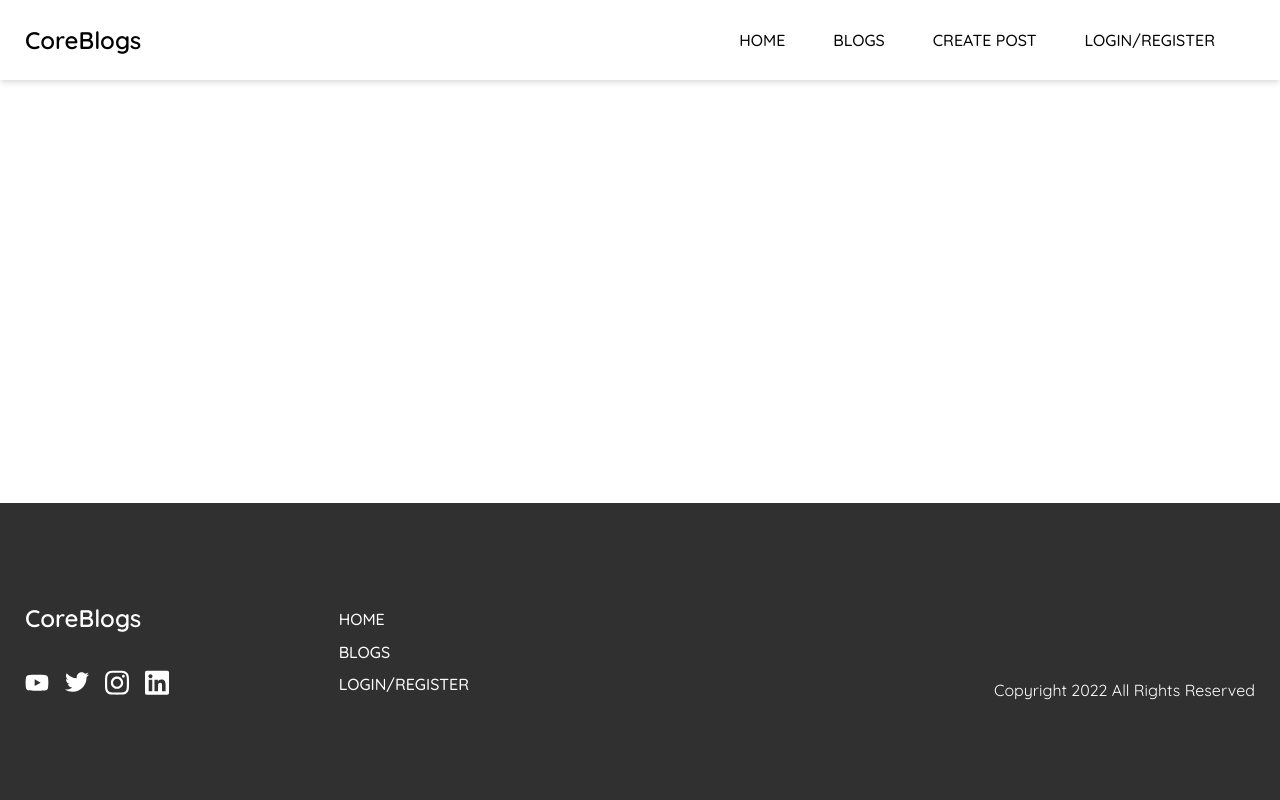
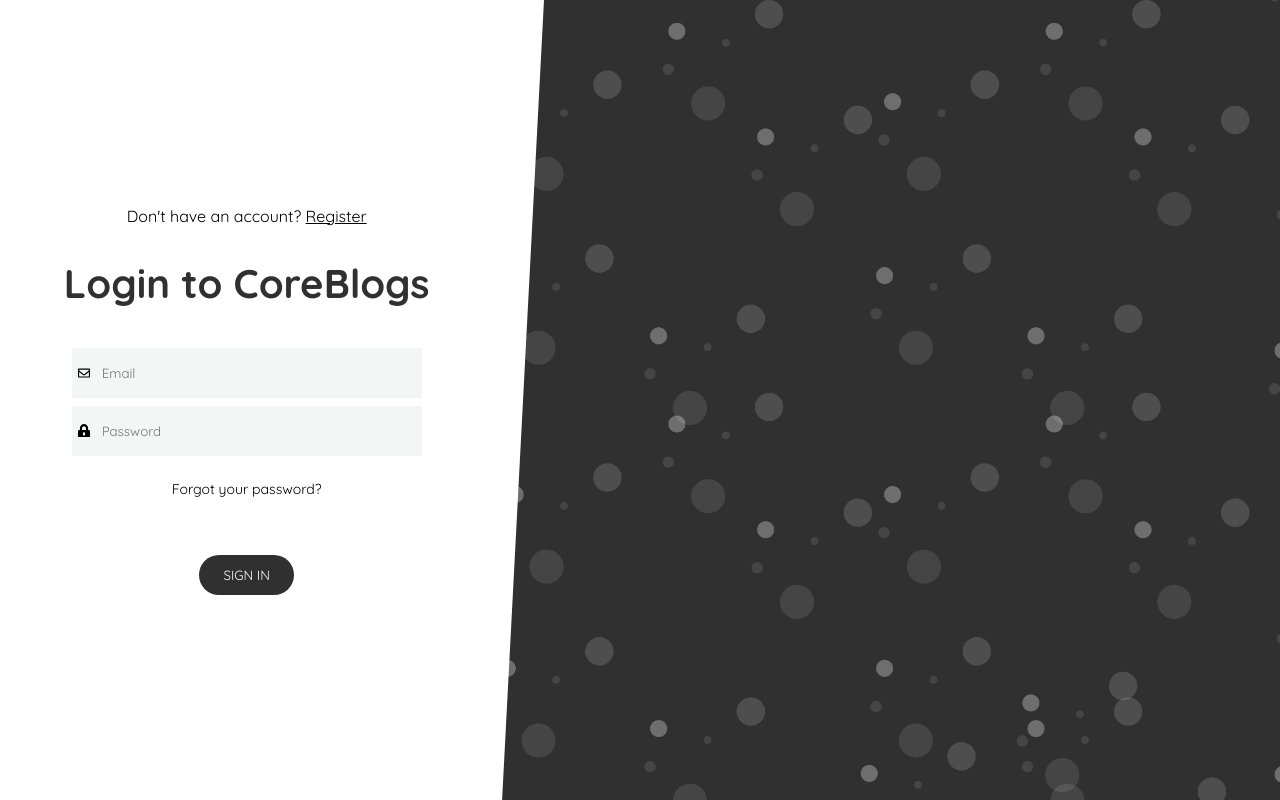
Before and after one commit to daryn-brown/coreblogs, a Vue app: page /login in a window 1280 px wide. Built offline with nearby package versions, Linux system fonts and the light colour scheme; what vue2-editor would draw is missing.

Commit message:
Added routing. Completed Login page.

```diff
--- a/src/App.vue
+++ b/src/App.vue
@@ -1,9 +1,9 @@
 <template>
   <div class="app-wrapper">
     <div class="app">
-      <Navigation/>
+      <Navigation v-if="!navigation" />
       <router-view />
-      <Footer/>
+      <Footer v-if="!navigation"/>
     </div>
   </div>
 </template>
@@ -15,12 +15,28 @@
   name: "app",
   components: { Navigation, Footer },
   data() {
-    return {};
+    return {
+      navigation: null,
+    };
   },
-  created() {},
+  created() {
+    this.checkRoute();
+  },
   mounted() {},
-  methods: {},
-  watch: {},
+  methods: {
+    checkRoute() {
+      if (this.$route.name === "Login" || this.$route.name === "Register" || this.$route.name === "ForgotPassword") {
+        this.navigation = true;
+        return;
+      }
+        this.navigation = false;
+    },
+  },
+  watch: {
+    $route() {
+      this.checkRoute();
+    }
+  },
 };
 </script>
 
@@ -126,7 +142,7 @@
   padding: 80px 16px;
   background-color: #f1f1f1;
   @media(min-width: 500px) {
-    padding: 100px 16px;
+    padding: 270px 16px;
   }
 
   .blog-cards {
--- a/src/components/BlogCard.vue
+++ b/src/components/BlogCard.vue
@@ -1,6 +1,6 @@
 <template>
   <div class="blog-card">
-      <div class="icons">
+      <div v-show="editPost" class="icons">
         <div class="icon">
           <Edit class="edit"/>
         </div>
@@ -30,6 +30,11 @@
         Arrow,
         Edit,
         Delete,
+    },
+    computed: {
+        editPost() {
+            return this.$store.state.editPost;
+        },
     },
 };
 </script>
--- a/src/components/Navigation.vue
+++ b/src/components/Navigation.vue
@@ -6,8 +6,8 @@
         </div>
         <div class="nav-links">
             <ul v-show="!mobile">
-                <router-link class="link" to="#">Home</router-link>
-                <router-link class="link" to="#">Blogs</router-link>
+                <router-link class="link" :to="{ name: 'Home' }">Home</router-link>
+                <router-link class="link" :to="{name: 'Blogs'}">Blogs</router-link>
                 <router-link class="link" to="#">Create Post</router-link>
                 <router-link class="link" to="#">Login/Register</router-link>
             </ul>
@@ -16,8 +16,8 @@
     <menuIcon @click="toggleMobileNav" class="menu-icon" v-show="mobile" />
     <transition name="mobile-nav">
         <ul class="mobile-nav" v-show="mobileNav">
-            <router-link class="link" to="#">Home</router-link>
-            <router-link class="link" to="#">Blogs</router-link>
+            <router-link class="link" :to="{ name: 'Home' }">Home</router-link>
+            <router-link class="link" :to="{name: 'Blogs'}">Blogs</router-link>
             <router-link class="link" to="#">Create Post</router-link>
             <router-link class="link" to="#">Login/Register</router-link>
         </ul>
--- a/src/router/index.js
+++ b/src/router/index.js
@@ -1,6 +1,10 @@
 import Vue from "vue";
 import VueRouter from "vue-router";
 import Home from "../views/Home.vue";
+import Blogs from "../views/Blogs.vue";
+import Login from "../views/Login.vue";
+import Register from "../views/Register.vue";
+import ForgotPassword from "../views/ForgotPassword.vue";
 
 Vue.use(VueRouter);
 
@@ -9,6 +13,41 @@
     path: "/",
     name: "Home",
     component: Home,
+    meta: {
+      title: "Home",
+    },
+  },
+  {
+    path: "/blogs",
+    name: "Blogs",
+    component: Blogs,
+    meta: {
+      title: "Blogs",
+    },
+  },
+  {
+    path: "/login",
+    name: "Login",
+    component: Login,
+    meta: {
+      title: "Login",
+    },
+  },
+  {
+    path: "/register",
+    name: "Register",
+    component: Register,
+    meta: {
+      title: "Register",
+    },
+  },
+  {
+    path: "/forgot-password",
+    name: "ForgotPassword",
+    component: ForgotPassword,
+    meta: {
+      title: "Forgot Password",
+    },
   },
 ];
 
@@ -18,4 +57,9 @@
   routes,
 });
 
+router.beforeEach((to, from, next) => {
+  document.title = `${to.meta.title} | CoreBlogs`;
+  next();
+});
+
 export default router;
--- a/src/store/index.js
+++ b/src/store/index.js
@@ -5,11 +5,35 @@
 
 export default new Vuex.Store({
   state: {
+    sampleBlogCards: [
+      {
+        blogTitle: "Blog Card #1",
+        blogCoverPhoto: "stock-1",
+        blogDate: "May 1, 2021",
+      },
+      {
+        blogTitle: "Blog Card #2",
+        blogCoverPhoto: "stock-2",
+        blogDate: "May 1, 2021",
+      },
+      {
+        blogTitle: "Blog Card #3",
+        blogCoverPhoto: "stock-3",
+        blogDate: "May 1, 2021",
+      },
+      {
+        blogTitle: "Blog Card #4",
+        blogCoverPhoto: "stock-4",
+        blogDate: "May 1, 2021",
+      },
+    ],
   },
   mutations: {
+    toggleEditPost(state, payload) {
+      state.editPost = payload;
+      console.log(state.editPost);
+    }
   },
-  actions: {
-  },
-  modules: {
-  }
-})
+  actions: {},
+  modules: {},
+});
--- /dev/null
+++ b/src/views/Blogs.vue
@@ -0,0 +1,79 @@
+<template>
+  <div class="blog-card-wrap">
+      <div class="blog-cards container">
+          <div class="toggle-edit">
+              <span>Toggle Editing Post</span>
+              <input type="checkbox" v-model="editPost" >
+          </div>
+          <BlogCard :post="post" v-for="(post, index) in sampleBlogCards"  :key="index" />
+      </div>
+  </div>
+</template>
+
+<script>
+import BlogCard from "../components/BlogCard"
+export default {
+    name: "blogs",
+    components: { BlogCard },
+    computed: {
+        sampleBlogCards() {
+            return this.$store.state.sampleBlogCards;
+        },
+        editPost: {
+          get() {
+              return this.$store.state.editPost;
+          },
+          set(payload) {
+              this.$store.commit("toggleEditPost", payload);
+          },
+        },
+    },
+    beforeDestroy() {
+      this.$store.commit("toggleEditPost", false)
+    }
+}
+</script>
+
+<style lang="scss" scoped>
+.blog-cards {
+  position: relative;
+  .toggle-edit {
+    display: flex;
+    align-items: center;
+    position: absolute;
+    top: -70px;
+    right: 0;
+    span {
+      margin-right: 16px;
+    }
+    input[type="checkbox"] {
+      position: relative;
+      border: none;
+      -webkit-appearance: none;
+      background: #fff;
+      outline: none;
+      width: 80px;
+      height: 30px;
+      border-radius: 20px;
+      box-shadow: 0 4px 6px -1px rgba(0, 0, 0, 0.1), 0 2px 4px -1px rgba(0, 0, 0, 0.06);
+    }
+    input[type="checkbox"]:before {
+      content: "";
+      position: absolute;
+      width: 30px;
+      height: 30px;
+      border-radius: 20px;
+      top: 0;
+      left: 0;
+      background: #303030;
+      transform: scale(1.1);
+      transition: 750ms ease all;
+      box-shadow: 0 4px 6px -1px rgba(0, 0, 0, 0.1), 0 2px 4px -1px rgba(0, 0, 0, 0.06);
+    }
+    input:checked[type="checkbox"]:before {
+      background: #fff;
+      left: 52px;
+    }
+  }
+}
+</style>
--- /dev/null
+++ b/src/views/ForgotPassword.vue
@@ -0,0 +1,13 @@
+<template>
+    <div></div>
+</template>
+
+<script>
+export default {
+
+}
+</script>
+
+<style>
+
+</style>
--- /dev/null
+++ b/src/views/Login.vue
@@ -0,0 +1,158 @@
+<template>
+    <div class="form-wrap">
+        <form class="login">
+            <p class="login-register">
+                Don't have an account?
+                <router-link class="router-link" :to="{name: 'Register'}">Register</router-link>
+            </p>
+            <h2>Login to CoreBlogs</h2>
+            <div class="inputs">
+                <div class="input">
+                    <input type="text" placeholder="Email" v-model="email">
+                    <email class="icon"/>
+                </div>
+                <div class="input">
+                    <input type="password" placeholder="Password" v-model="password">
+                    <password class="icon"/>
+                </div>
+            </div>
+            <router-link class="forgot-password" :to="{name: 'ForgotPassword' }">Forgot your password?</router-link>
+            <button>Sign In</button>
+            <div class="angle"></div>
+        </form>
+        <div class="background"></div>
+    </div>
+</template>
+
+<script>
+import email from "../assets/Icons/envelope-regular.svg"
+import password from "../assets/Icons/lock-alt-solid.svg"
+export default {
+    name: "Login",
+    components: {
+        email,
+        password,
+    },
+    data() {
+        return{
+            email: null,
+            password: null,
+        }
+    }
+};
+</script>
+
+<style lang="scss" scoped>
+.form-wrap {
+    overflow: hidden;
+    display: flex;
+    height: 100vh;
+    justify-content: center;
+    align-self: center;
+    margin: 0 auto;
+    width: 90%;
+    @media(min-width: 900px){
+        width: 100%;
+    }
+
+    .login-register {
+        margin-bottom: 32px;
+
+        .router-link {
+            color: #000;
+        }
+    }
+
+    form {
+        padding: 0 10px;
+        position: relative;
+        display: flex;
+        flex-direction: column;
+        justify-content: center;
+        align-items: center;
+        flex: 1;
+        @media(min-width: 900px){
+            padding: 0 50px;
+        }
+
+        h2 {
+            text-align: center;
+            font-size: 32px;
+            color: #303030;
+            margin-bottom: 40px;
+            @media(min-width: 900px) {
+                font-size: 40px;
+            }
+        }
+
+        .inputs {
+            width: 100%;
+            max-width: 350px;
+
+            .input {
+                position: relative;
+                display: flex;
+                justify-content: center;
+                align-items: center;
+                margin-bottom: 8px;
+                input {
+                    width: 100%;
+                    border: none;
+                    background-color: #f2f7f6;
+                    padding: 4px 4px 4px 30px;
+                    height: 50px;
+
+                    &:focus {
+                        outline: none;
+                    }
+                }
+
+                .icon {
+                    width: 12px;
+                    position: absolute;
+                    left: 6px;
+                }
+            }
+        }
+
+        .forgot-password {
+            text-decoration: none;
+            color: #000;
+            cursor: pointer;
+            font-size: 14px;
+            margin: 16px 0 32px;
+            border-bottom: 1px solid transparent;
+            transition: .5s ease all;
+
+            &:hover {
+                border-color: #303030;
+            }
+        }
+
+        .angle {
+            display: none;
+            position: absolute;
+            background-color: #fff;
+            transform: rotateZ(3deg);
+            width: 60px;
+            right: -30px;
+            height: 101%;
+            @media(min-width: 900px) {
+                display: initial;
+            }
+        }
+    }
+
+    .background {
+        display: none;
+        flex: 2;
+        background-size: cover;
+        background-image: url('../assets/background.png');
+        width: 100%;
+        height: 100%;
+        @media (min-width: 900px) {
+            display: initial;
+        }
+    }
+}
+</style>
--- /dev/null
+++ b/src/views/Register.vue
@@ -0,0 +1,13 @@
+<template>
+    <div></div>
+</template>
+
+<script>
+export default {
+
+}
+</script>
+
+<style>
+
+</style>
```
Also changed, not shown: src/views/Home.vue (+8 -9 lines).
